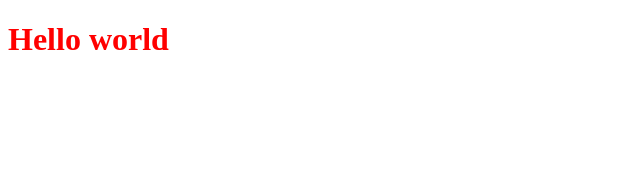
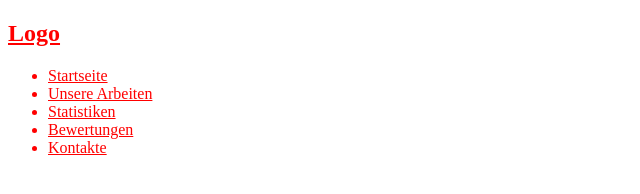
Before and after one commit to Belan-Mihail/website, a plain HTML site: page index.html in a window 1280 px wide. Shown: the whole page, without its empty margins (0-640 px from the left). Drawn offline with Linux system fonts and the light colour scheme.

Commit message:
add navigation section to index.html

```diff
--- a/index.html
+++ b/index.html
@@ -9,5 +9,14 @@
     <script type="module" defer src="./main.js"></script>
 </head>
 <body>
-    <h1>Hello world</h1>
+    <nav>
+        <h1><a href="#hero">Logo</a></h1>
+        <ul>
+            <li><a href="#hero">Startseite</a></li>
+            <li><a href="#services">Unsere Arbeiten</a></li>
+            <li><a href="#statistics">Statistiken</a></li>
+            <li><a href="#reviews">Bewertungen</a></li>
+            <li><a href="#contact">Kontakte</a></li>
+        </ul>
+    </nav>
 </body>
```
